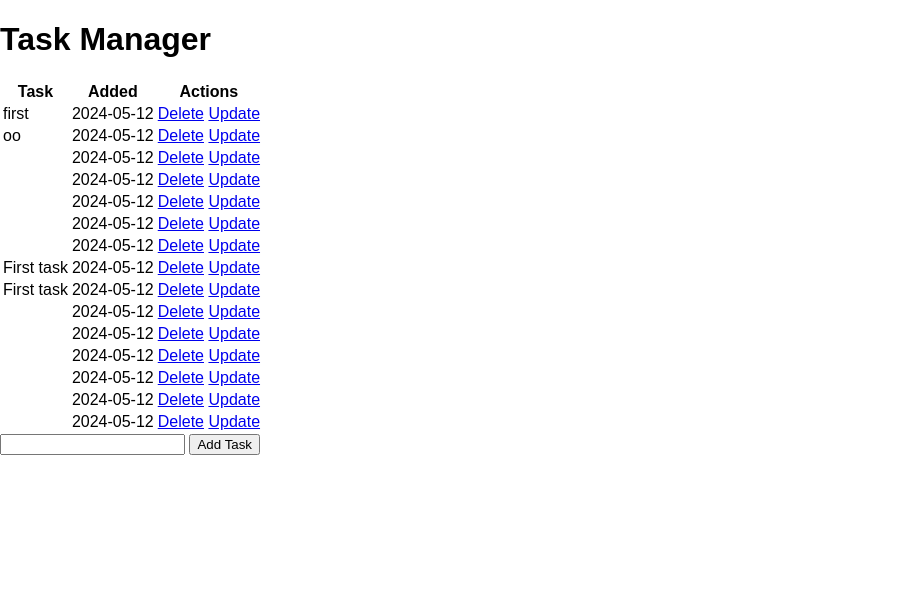
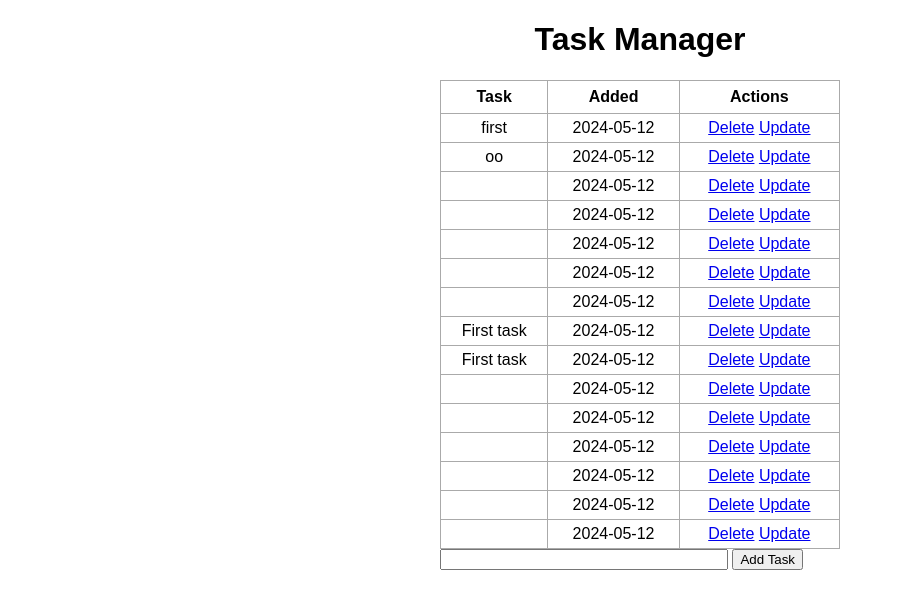
Before and after one commit to Moe131/Task-manager, a Flask app: page / in a window 1280 px wide. Shown: the top 609 px of the page, without its empty margins (0-903 px from the left). Run offline with Flask 3, Linux system fonts and the light colour scheme.

Commit message:
Task content can not be empty

```diff
--- a/app.py
+++ b/app.py
@@ -24,6 +24,8 @@ def index():
 
     if request.method == 'POST':
         task_content = request.form['content']
+        if task_content.isspace() or task_content=="": # Task content can not be empty
+            return redirect('/')
         new_task = Todo(content=task_content)
         try:
             db.session.add(new_task)
--- a/static/css/main.css
+++ /dev/null
@@ -1,4 +0,0 @@
-body {
-    margin:0;
-    font-family: sans-serif;
-}
--- /dev/null
+++ b/static/css/style.css
@@ -0,0 +1,39 @@
+body, html {
+    margin: 0;
+    font-family: sans-serif;
+    background-color: white;
+}
+
+.content {
+    margin: 0 auto;
+    width: 400px;
+}
+
+table, td, th {
+    border: 1px solid #aaa;
+}
+
+table {
+    border-collapse: collapse;
+    width: 100%;
+}
+
+th {
+    height: 30px;
+}
+
+td {
+    text-align: center;
+    padding: 5px;
+}
+
+.form {
+    margin-top: 20px;
+}
+
+#content {
+    width: 70%;
+}
+#header {
+    text-align: center;
+}
--- a/templates/base.html
+++ b/templates/base.html
@@ -3,7 +3,7 @@
 <head>
     <meta charset="UTF-8">
     <meta name="viewport" content="width=device-width, initial-scale=1.0">
-    <link rel="stylesheet" href="{{ url_for('static', filename='css/main.css') }}">
+    <link rel="stylesheet" href="{{ url_for('static', filename='css/style.css') }}">
     {% block head %} {% endblock %}
 </head>
 <body>
--- a/templates/index.html
+++ b/templates/index.html
@@ -6,7 +6,7 @@
 
 {% block body %}
 <div class="content">
-    <h1> Task Manager</h1>
+    <h1 id="header" > Task Manager</h1>
     <table>
         <tr>
             <th>Task</th>
```
Also changed, not shown: instance/test.db.
